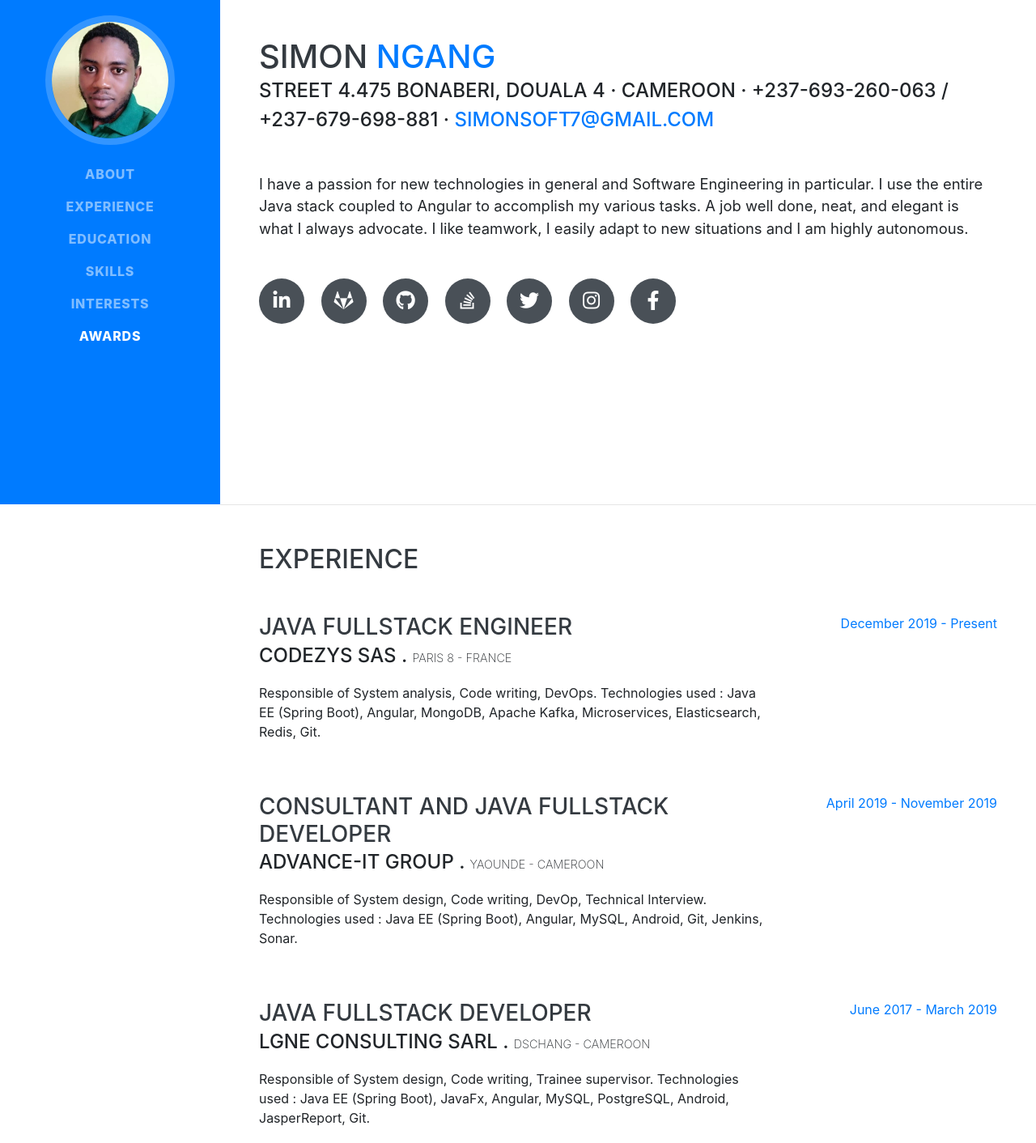
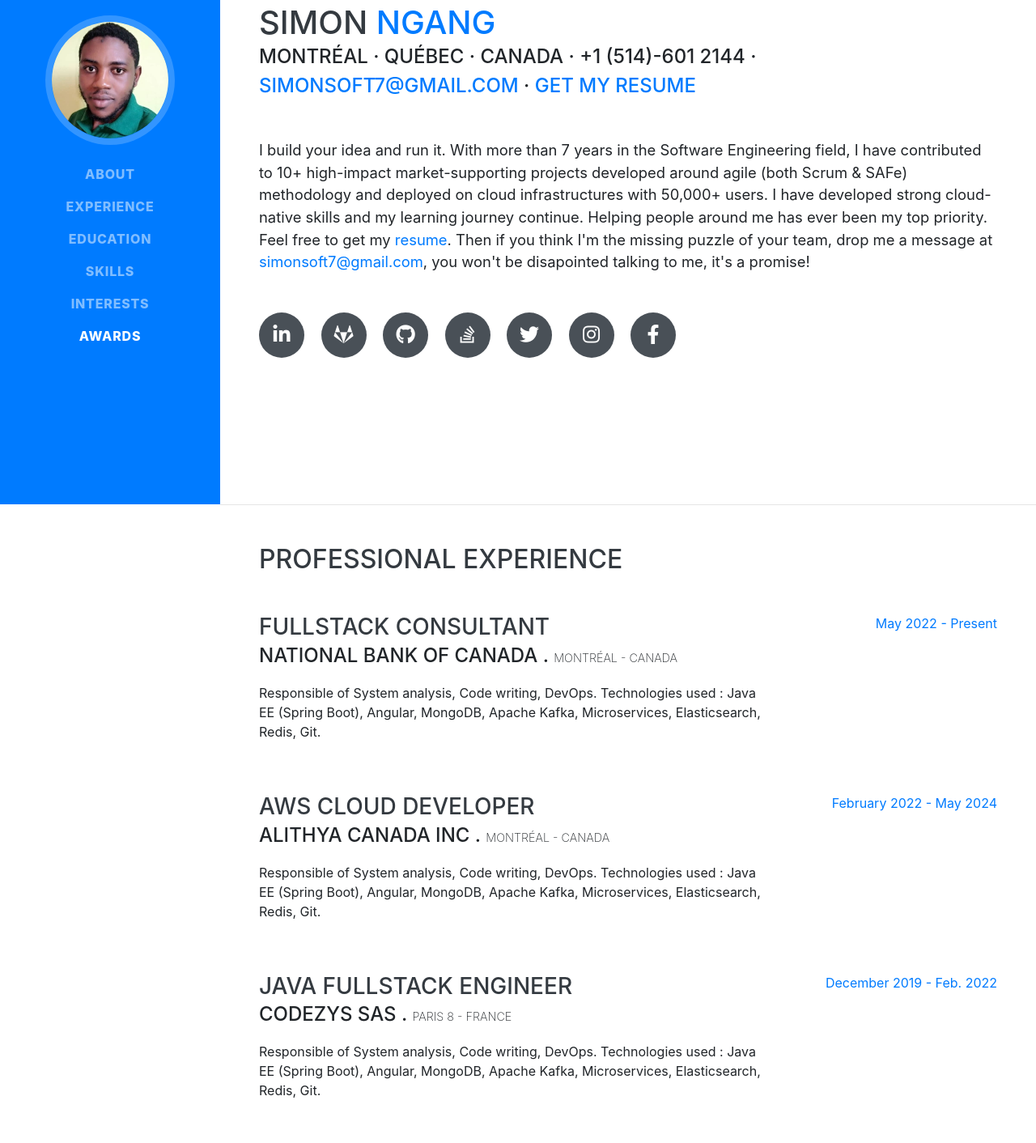
Before and after one commit to Simoganger/Simoganger.github.io, a website with bundled scripts: page index.html in a window 1280 px wide. Shown: the part 177-1589 px from the top of the page at 81% size. Built offline with nearby package versions, Linux system fonts and the light colour scheme; a web font is replaced by a local one.

Commit message:
Update bio and professional experience

```diff
--- a/index.html
+++ b/index.html
@@ -8,7 +8,7 @@
   <meta name="description" content="">
   <meta name="author" content="">
 
-  <title>Resume - Simon Ngang</title>
+  <title>Resume | Simon Ngang</title>
 
   <!-- Bootstrap core CSS -->
   <link href="vendor/bootstrap/css/bootstrap.min.css" rel="stylesheet">
@@ -67,10 +67,13 @@
         <h1 class="mb-0">Simon
           <span class="text-primary">Ngang</span>
         </h1>
-        <div class="subheading mb-5">Street 4.475 Bonaberi, Douala 4 · Cameroon · +237-693-260-063 / +237-679-698-881 ·
-          <a href="mailto:simonsoft7@gmail.com">simonsoft7@gmail.com</a>
+        <div class="subheading mb-5">Montréal · Québec · Canada · +1 (514)-601 2144 ·
+          <a href="mailto:simonsoft7@gmail.com">simonsoft7@gmail.com</a> ·
+          <a href="https://drive.google.com/file/d/1wZv-IB9-MhCNcHEUy_ZTYB8sHJvvujbX/view?usp=sharing">Get my resume</a>
         </div>
-        <p class="lead mb-5">I have a passion for new technologies in general and Software Engineering in particular. I use the entire Java stack coupled to Angular to accomplish my various tasks. A job well done, neat, and elegant is what I always advocate. I like teamwork, I easily adapt to new situations and I am highly autonomous.</p>
+        <p class="lead mb-5">I build your idea and run it. With more than 7 years in the Software Engineering field, I have contributed to 10+ high-impact market-supporting projects developed around agile (both Scrum & SAFe) methodology and deployed on cloud infrastructures with 50,000+ users. I have developed strong cloud-native skills and my learning journey continue. Helping people around me has ever been my top priority.
+          Feel free to get my <a href="https://drive.google.com/file/d/1wZv-IB9-MhCNcHEUy_ZTYB8sHJvvujbX/view?usp=sharing">resume</a>. Then if you think I'm the missing puzzle of your team, drop me a message at <a href="mailto:simonsoft7@gmail.com">simonsoft7@gmail.com</a>, you won't be disapointed talking to me, it's a promise!
+        </p>
         <div class="social-icons">
           <a href="https://www.linkedin.com/in/simon-ngang-70384655/" target="_blank">
             <i class="fab fa-linkedin-in"></i>
@@ -101,7 +104,31 @@
 
     <section class="resume-section p-3 p-lg-5 d-flex justify-content-center" id="experience">
       <div class="w-100">
-        <h2 class="mb-5">Experience</h2>
+        <h2 class="mb-5">Professional Experience</h2>
+
+        <div class="resume-item d-flex flex-column flex-md-row justify-content-between mb-5">
+          <div class="resume-content">
+            <h3 class="mb-0">FullStack Consultant</h3>
+            <div class="subheading mb-3">National Bank of Canada . <span class="place">Montréal - Canada</span></div>
+            <p>Responsible of System analysis, Code writing, DevOps. Technologies used : Java EE (Spring Boot), Angular,
+              MongoDB, Apache Kafka, Microservices, Elasticsearch, Redis, Git.</p>
+          </div>
+          <div class="resume-date text-md-right">
+            <span class="text-primary">May 2022 - Present</span>
+          </div>
+        </div>
+
+        <div class="resume-item d-flex flex-column flex-md-row justify-content-between mb-5">
+          <div class="resume-content">
+            <h3 class="mb-0">AWS Cloud Developer</h3>
+            <div class="subheading mb-3">Alithya Canada Inc . <span class="place">Montréal - Canada</span></div>
+            <p>Responsible of System analysis, Code writing, DevOps. Technologies used : Java EE (Spring Boot), Angular,
+              MongoDB, Apache Kafka, Microservices, Elasticsearch, Redis, Git.</p>
+          </div>
+          <div class="resume-date text-md-right">
+            <span class="text-primary">February 2022 - May 2024</span>
+          </div>
+        </div>
 
         <div class="resume-item d-flex flex-column flex-md-row justify-content-between mb-5">
           <div class="resume-content">
@@ -111,13 +138,13 @@
               MongoDB, Apache Kafka, Microservices, Elasticsearch, Redis, Git.</p>
           </div>
           <div class="resume-date text-md-right">
-            <span class="text-primary">December 2019 - Present</span>
+            <span class="text-primary">December 2019 - Feb. 2022</span>
           </div>
         </div>
 
         <div class="resume-item d-flex flex-column flex-md-row justify-content-between mb-5">
           <div class="resume-content">
-            <h3 class="mb-0">Consultant and Java Fullstack Developer</h3>
+            <h3 class="mb-0">Java Fullstack Developer</h3>
             <div class="subheading mb-3">Advance-IT Group . <span class="place">Yaounde - Cameroon</span></div>
             <p>Responsible of System design, Code writing, DevOp, Technical Interview. Technologies used : Java EE
               (Spring Boot), Angular, MySQL, Android, Git, Jenkins, Sonar.</p>
```
